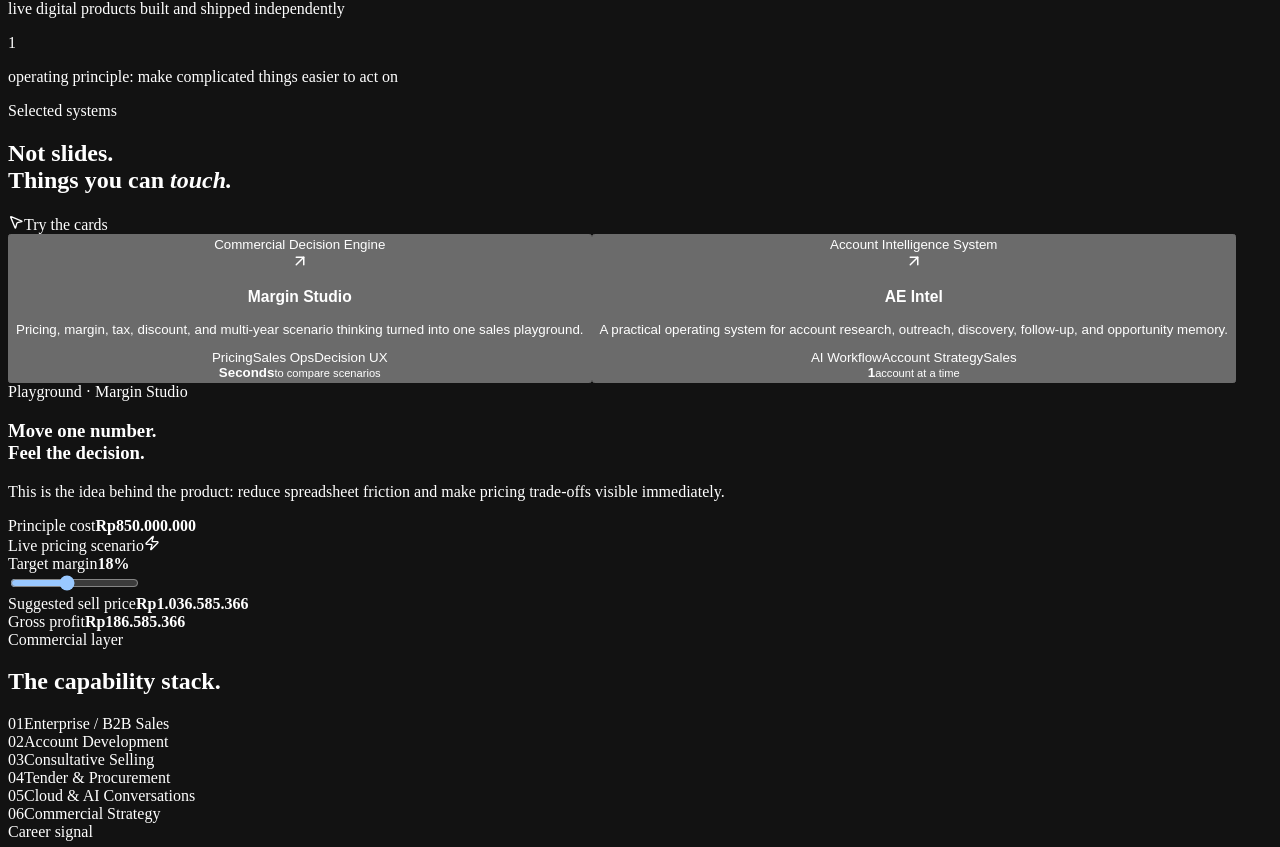
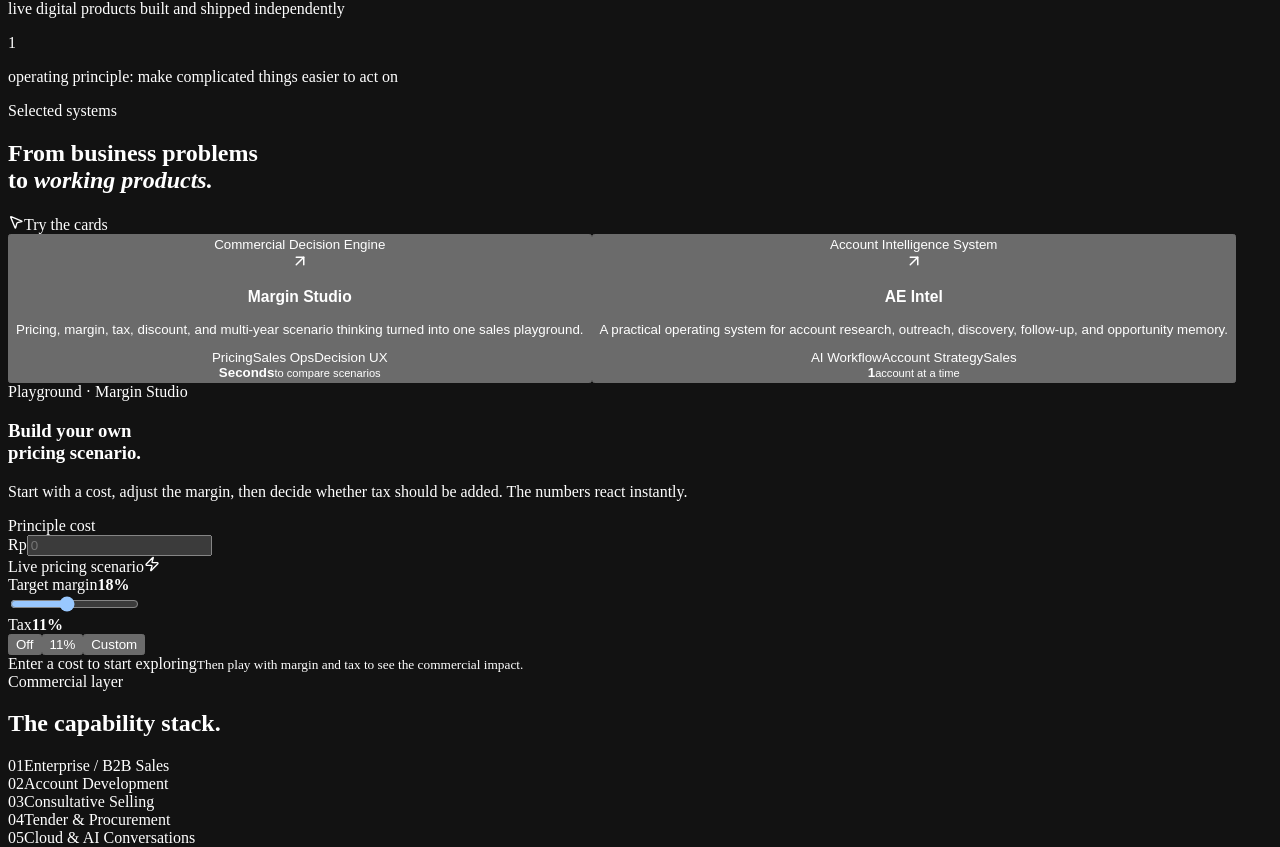
Before and after one commit to permadiaz/permadiaz, a React (Vite) app: page / in a window 1280 px wide. Shown: the part 513-1360 px from the top of the page. Built offline with nearby package versions, Linux system fonts and the light colour scheme; the HTML template or start-up script is replaced by a standard one.

Commit message:
feat: refine pricing playground and portfolio messaging

```diff
--- a/src/App.tsx
+++ b/src/App.tsx
@@ -134,7 +134,10 @@ export default function App() {
   const [mode, setMode] = useState<Mode>('business')
   const [commandOpen, setCommandOpen] = useState(false)
   const [selected, setSelected] = useState<Project | null>(null)
+  const [costInput, setCostInput] = useState('')
   const [margin, setMargin] = useState(18)
+  const [taxMode, setTaxMode] = useState<'off' | '11' | 'custom'>('11')
+  const [customTax, setCustomTax] = useState(12)
   const [easter, setEaster] = useState(0)
 
   const pointerX = useMotionValue(-400)
@@ -172,7 +175,11 @@ export default function App() {
 
   const visibleProjects = useMemo(() => projects.filter(p => p.mode === mode), [mode])
   const capabilities = mode === 'business' ? businessCapabilities : builderCapabilities
-  const sellPrice = 850_000_000 / (1 - margin / 100)
+  const cost = Number(costInput.replace(/\D/g, '')) || 0
+  const sellPrice = cost > 0 ? cost / (1 - margin / 100) : 0
+  const taxRate = taxMode === 'off' ? 0 : taxMode === '11' ? 11 : Math.max(0, customTax)
+  const taxAmount = sellPrice * (taxRate / 100)
+  const finalPrice = sellPrice + taxAmount
 
   return (
     <main className="site">
@@ -236,9 +243,6 @@ export default function App() {
           >
             <a className="button button-primary" href="#work">
               Explore the system <ArrowDownRight size={17} />
-            </a>
-            <a className="button button-ghost" href="/cv.html" target="_blank">
-              Open CV <ArrowUpRight size={16} />
             </a>
           </motion.div>
 
@@ -307,7 +311,7 @@ export default function App() {
         <div className="section-head">
           <div>
             <div className="kicker">Selected systems</div>
-            <h2>Not slides.<br />Things you can <em>touch.</em></h2>
+            <h2>From business problems<br />to <em>working products.</em></h2>
           </div>
           <div className="section-side">
             <MousePointer2 size={16} />
@@ -357,20 +361,32 @@ export default function App() {
           >
             <div className="playground-copy">
               <div className="kicker">Playground · Margin Studio</div>
-              <h3>Move one number.<br />Feel the decision.</h3>
+              <h3>Build your own<br />pricing scenario.</h3>
               <p>
-                This is the idea behind the product: reduce spreadsheet friction and make pricing trade-offs visible immediately.
+                Start with a cost, adjust the margin, then decide whether tax should be added. The numbers react instantly.
               </p>
-              <div className="playground-cost">
+
+              <label className="cost-field">
                 <span>Principle cost</span>
-                <strong>Rp850.000.000</strong>
-              </div>
+                <div className="currency-input">
+                  <span>Rp</span>
+                  <input
+                    inputMode="numeric"
+                    placeholder="0"
+                    value={costInput ? Number(costInput.replace(/\D/g, '')).toLocaleString('id-ID') : ''}
+                    onChange={event => setCostInput(event.target.value.replace(/\D/g, ''))}
+                    aria-label="Principle cost"
+                  />
+                </div>
+              </label>
             </div>
+
             <div className="calculator">
               <div className="calculator-head">
                 <span>Live pricing scenario</span>
                 <Zap size={16} />
               </div>
+
               <label>
                 <div className="range-label">
                   <span>Target margin</span>
@@ -384,16 +400,55 @@ export default function App() {
                   onChange={event => setMargin(Number(event.target.value))}
                 />
               </label>
-              <div className="price-output">
-                <span>Suggested sell price</span>
-                <motion.strong key={margin} initial={{ opacity: .45, y: 5 }} animate={{ opacity: 1, y: 0 }}>
-                  {formatIDR(sellPrice)}
-                </motion.strong>
+
+              <div className="tax-control">
+                <div className="tax-title">
+                  <span>Tax</span>
+                  <b>{taxRate}%</b>
+                </div>
+                <div className="tax-options">
+                  <button className={taxMode === 'off' ? 'active' : ''} onClick={() => setTaxMode('off')}>Off</button>
+                  <button className={taxMode === '11' ? 'active' : ''} onClick={() => setTaxMode('11')}>11%</button>
+                  <button className={taxMode === 'custom' ? 'active' : ''} onClick={() => setTaxMode('custom')}>Custom</button>
+                </div>
+                {taxMode === 'custom' && (
+                  <label className="custom-tax">
+                    <span>Tax rate</span>
+                    <input
+                      type="number"
+                      min="0"
+                      max="100"
+                      value={customTax}
+                      onChange={event => setCustomTax(Number(event.target.value))}
+                    />
+                    <b>%</b>
+                  </label>
+                )}
               </div>
-              <div className="calc-meta">
-                <span>Gross profit</span>
-                <b>{formatIDR(sellPrice - 850_000_000)}</b>
-              </div>
+
+              {cost > 0 ? (
+                <>
+                  <div className="price-output">
+                    <span>Sell price before tax</span>
+                    <motion.strong key={'sell-' + margin + cost} initial={{ opacity: .45, y: 5 }} animate={{ opacity: 1, y: 0 }}>
+                      {formatIDR(sellPrice)}
+                    </motion.strong>
+                  </div>
+                  <div className="calc-meta"><span>Gross profit</span><b>{formatIDR(sellPrice - cost)}</b></div>
+                  <div className="calc-meta"><span>Tax ({taxRate}%)</span><b>{formatIDR(taxAmount)}</b></div>
+                  <div className="final-price">
+                    <span>Final price</span>
+                    <motion.strong key={'final-' + margin + taxRate + cost} initial={{ opacity: .5, y: 5 }} animate={{ opacity: 1, y: 0 }}>
+                      {formatIDR(finalPrice)}
+                    </motion.strong>
+                  </div>
+                </>
+              ) : (
+                <div className="calculator-empty">
+                  <span>Enter a cost to start exploring</span>
+                  <small>Then play with margin and tax to see the commercial impact.</small>
+                </div>
+              )}
             </div>
           </motion.div>
         )}
@@ -492,7 +547,7 @@ export default function App() {
             <BriefcaseBusiness size={28} />
           </div>
           <div className="contact-actions">
-            <a href="mailto:permadi.diaz@gmail.com"><Mail size={18} /> Email</a>
+            <a href="mailto:dias.permadi@datalabs.id"><Mail size={18} /> Email</a>
             <a href="https://linkedin.com/in/dias-d-permadi-7b9417179" target="_blank" rel="noreferrer"><Linkedin size={18} /> LinkedIn</a>
             <a href="https://github.com/permadiaz" target="_blank" rel="noreferrer"><Github size={18} /> GitHub</a>
           </div>
@@ -572,7 +627,6 @@ export default function App() {
                 ['02', 'Selected work', '#work'],
                 ['03', 'Career', '#career'],
                 ['04', 'Contact', '#contact'],
-                ['05', 'Open CV', '/cv.html'],
               ].map(([number, label, href]) => (
                 <a key={label} href={href} onClick={() => setCommandOpen(false)}>
                   <span><small>{number}</small>{label}</span>
```
